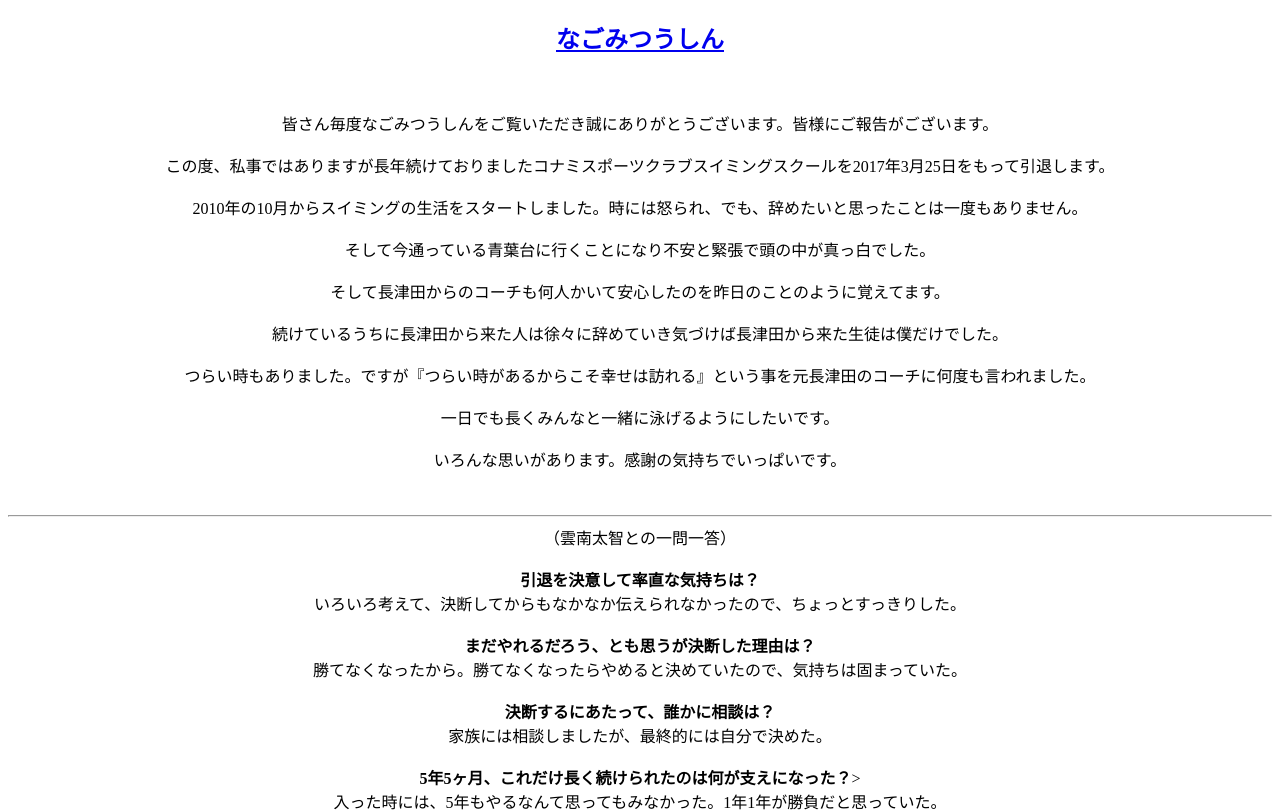
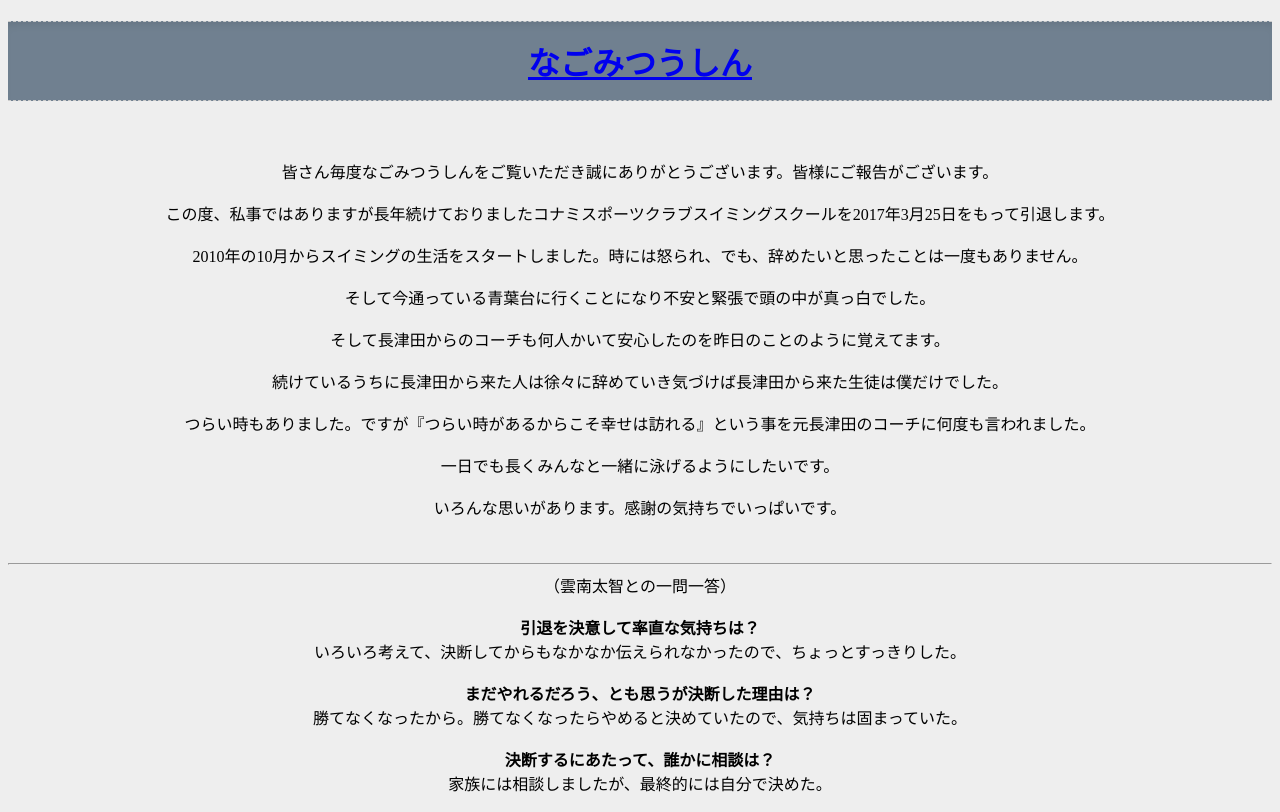
Before and after one commit to Nagomi-Tsushin/HomePage, a plain HTML site: page ご報告.html in a window 1280 px wide. Shown: the top 812 px of the page. Drawn offline with Linux system fonts and the light colour scheme.

Commit message:
Update ご報告.html

```diff
--- a/ご報告.html
+++ b/ご報告.html
@@ -4,10 +4,31 @@
     <title>ご報告-なごみつうしん</title>
 	<meta charset="utf-8" />
 	<meta name="robots" content="noindex,nofollow">
+	<Style>
+		body {
+        background: #eeeeee;
+	font-family: Meiryo;
+		}
+		div {
+			background: #ffffff;
+			padding: 10px;
+			border: 1px solid #cccccc;
+			margin: 30px auto;
+			width: 750px;
+		}
+
+	h1 {
+	padding: .5em .75em;
+	background: #708090;
+	border-top: 1px dashed #ccc;
+	border-bottom: 1px dashed #ccc;
+	box-shadow: 0 7px 10px -5px rgba(0, 0, 0, .1) inset;
+}
+	</Style>
 </head>
 <body>
     <center>
-        <h2><a href = "https://nagomi-tsushin.github.io/homepage/">なごみつうしん</a></h2>
+        <h1><a href = "https://nagomi-tsushin.github.io/homepage/">なごみつうしん</a></h1>
 	    <br><br>
 皆さん毎度なごみつうしんをご覧いただき誠にありがとうございます。皆様にご報告がございます。<br><br>
 この度、私事ではありますが長年続けておりましたコナミスポーツクラブスイミングスクールを2017年3月25日をもって引退します。<br><br>
```
